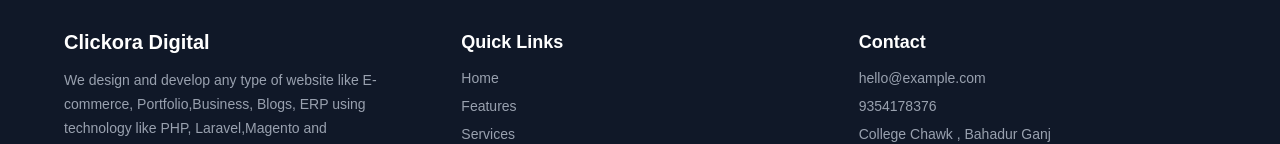
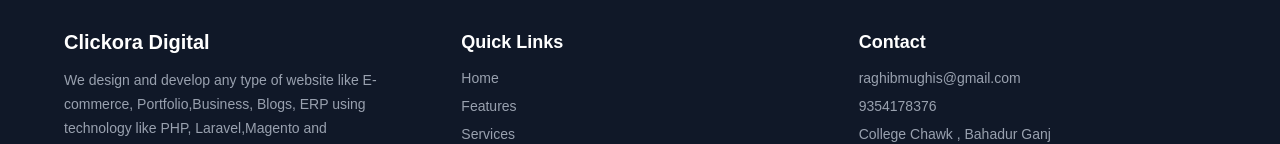
Before and after one commit to mughis123/nexora, a Next.js app: page / in a window 1280 px wide. Shown: the part 1997-2141 px from the top of the page. Built offline with nearby package versions, Linux system fonts and the light colour scheme.

Commit message:
change email

```diff
--- a/app/page.tsx
+++ b/app/page.tsx
@@ -252,7 +252,7 @@
               <ul className="mt-3 space-y-2 text-sm text-gray-400">
                 <li>
                   <a href="mailto:hello@example.com" className="hover:text-white">
-                    hello@example.com
+                    raghibmughis@gmail.com
                   </a>
                 </li>
                 <li>9354178376</li>
```
